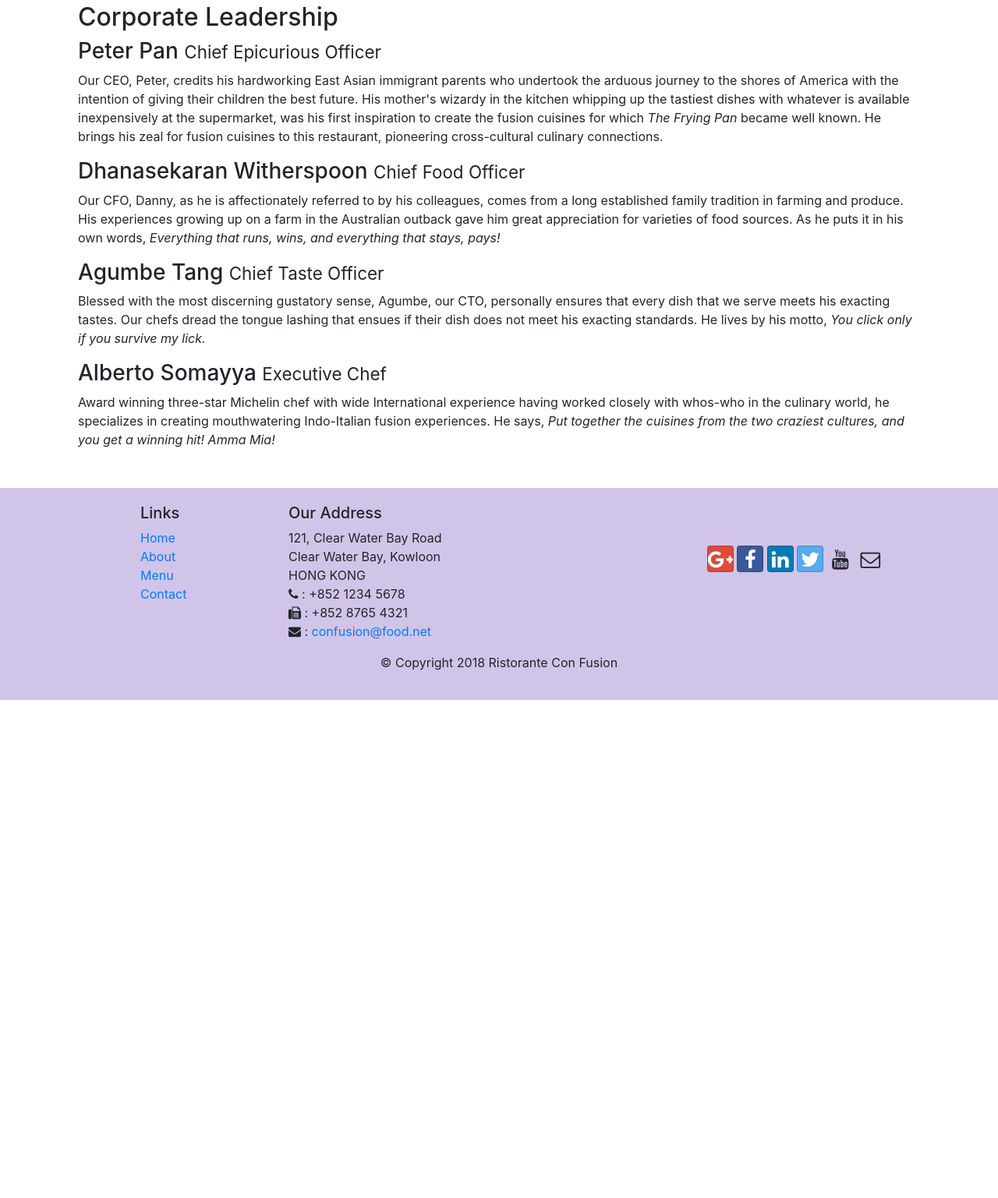
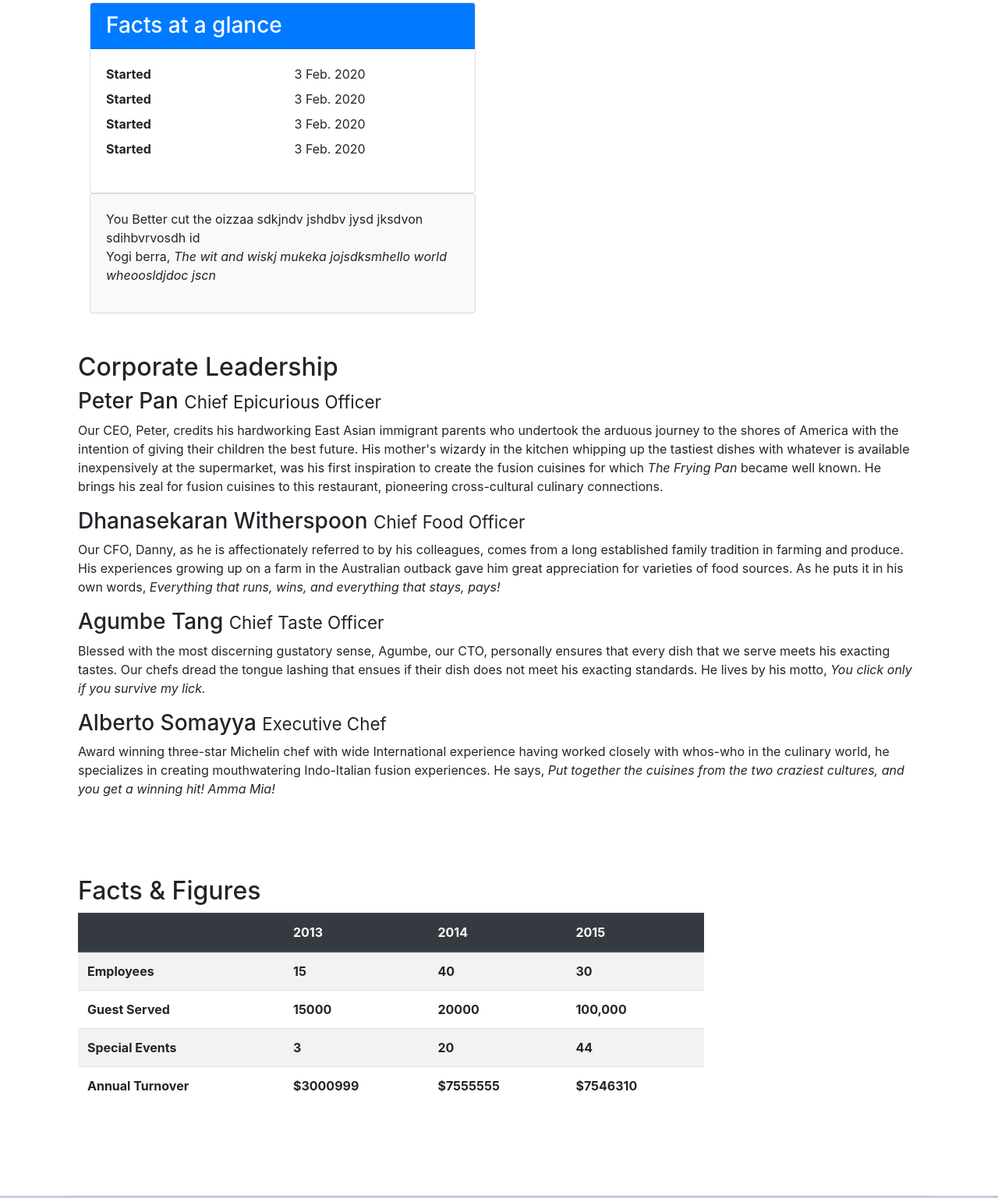
Before and after one commit to mukeshs1510/WebDevBootstrap4, a website: page aboutus.html in a window 1280 px wide. Shown: the part 1024-2561 px from the top of the page at 78% size. Before the commit the page ends 1922 px from the top, so only its background shows below. Drawn offline with nearby package versions, Linux system fonts and the light colour scheme.

Commit message:
After completing with card in BS4

```diff
--- a/aboutus.html
+++ b/aboutus.html
@@ -117,7 +117,40 @@
             cuisines in a pan.
           </p>
         </div>
-        <div></div>
+        <div class="col-sm">
+          <div class="card">
+            <h3 class="card-header bg-primary text-white">Facts at a glance</h3>
+            <div class="card-body">
+              <dl class="row">
+                <dt class="col-6">Started</dt>
+                <dd class="col-6">3 Feb. 2020</dd>
+                <dt class="col-6">Started</dt>
+                <dd class="col-6">3 Feb. 2020</dd>
+                <dt class="col-6">Started</dt>
+                <dd class="col-6">3 Feb. 2020</dd>
+                <dt class="col-6">Started</dt>
+                <dd class="col-6">3 Feb. 2020</dd>
+              </dl>
+            </div>
+          </div>
+        </div>
+        <div class="col-12">
+          <div class="card card-body bg-light">
+            <blockquote class="blockqoute">
+              <p class="mb-0">
+                You Better cut the oizzaa sdkjndv jshdbv jysd jksdvon
+                sdihbvrvosdh id
+              </p>
+              <footer class="blockqoute-footer">
+                Yogi berra,
+                <cite title="Source Title"
+                  >The wit and wiskj mukeka jojsdksmhello world wheoosldjdoc
+                  jscn</cite
+                >
+              </footer>
+            </blockquote>
+          </div>
+        </div>
       </div>
 
       <div class="col-12">
@@ -166,6 +199,50 @@
             >
           </p>
         </div>
+      </div>
+      <div class="row row-content">
+        <div class="col-12 col-sm-9">
+          <h2>Facts &amp; Figures</h2>
+          <div class="table-responsive">
+            <table class="table table-striped">
+              <thead class="thead-dark">
+                <tr>
+                  <th>&nbsp;</th>
+                  <th>2013</th>
+                  <th>2014</th>
+                  <th>2015</th>
+                </tr>
+              </thead>
+              <tbody>
+                <tr>
+                  <th>Employees</th>
+                  <th>15</th>
+                  <th>40</th>
+                  <th>30</th>
+                </tr>
+                <tr>
+                  <th>Guest Served</th>
+                  <th>15000</th>
+                  <th>20000</th>
+                  <th>100,000</th>
+                </tr>
+                <tr>
+                  <th>Special Events</th>
+                  <th>3</th>
+                  <th>20</th>
+                  <th>44</th>
+                </tr>
+                <tr>
+                  <th>Annual Turnover</th>
+                  <th>$3000999</th>
+                  <th>$7555555</th>
+                  <th>$7546310</th>
+                </tr>
+              </tbody>
+            </table>
+          </div>
+        </div>
+        <div class="col-12 col-sm-3"></div>
       </div>
     </div>
 
```
Also changed, not shown: contactus.html (+1 -1 lines).
